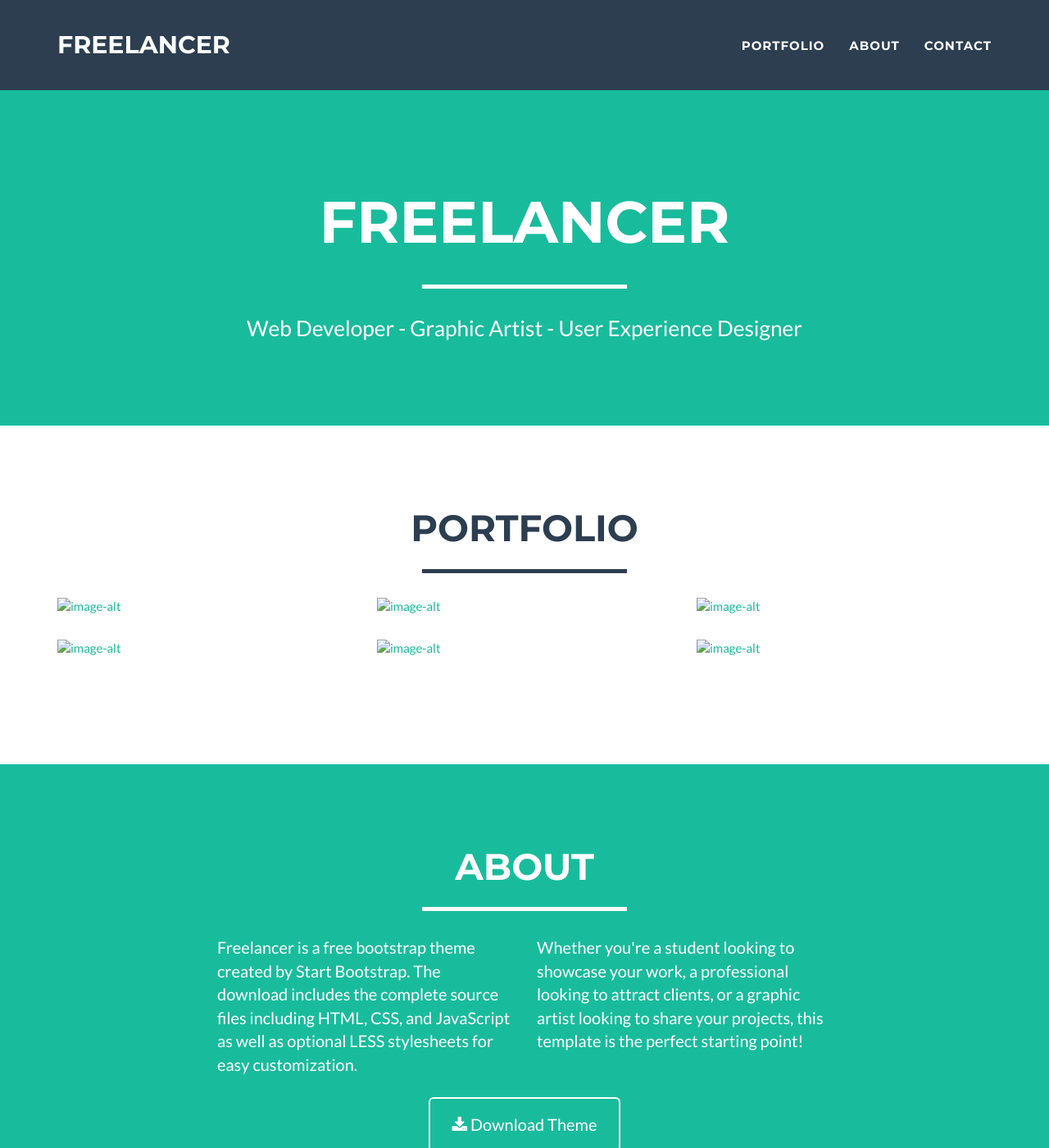
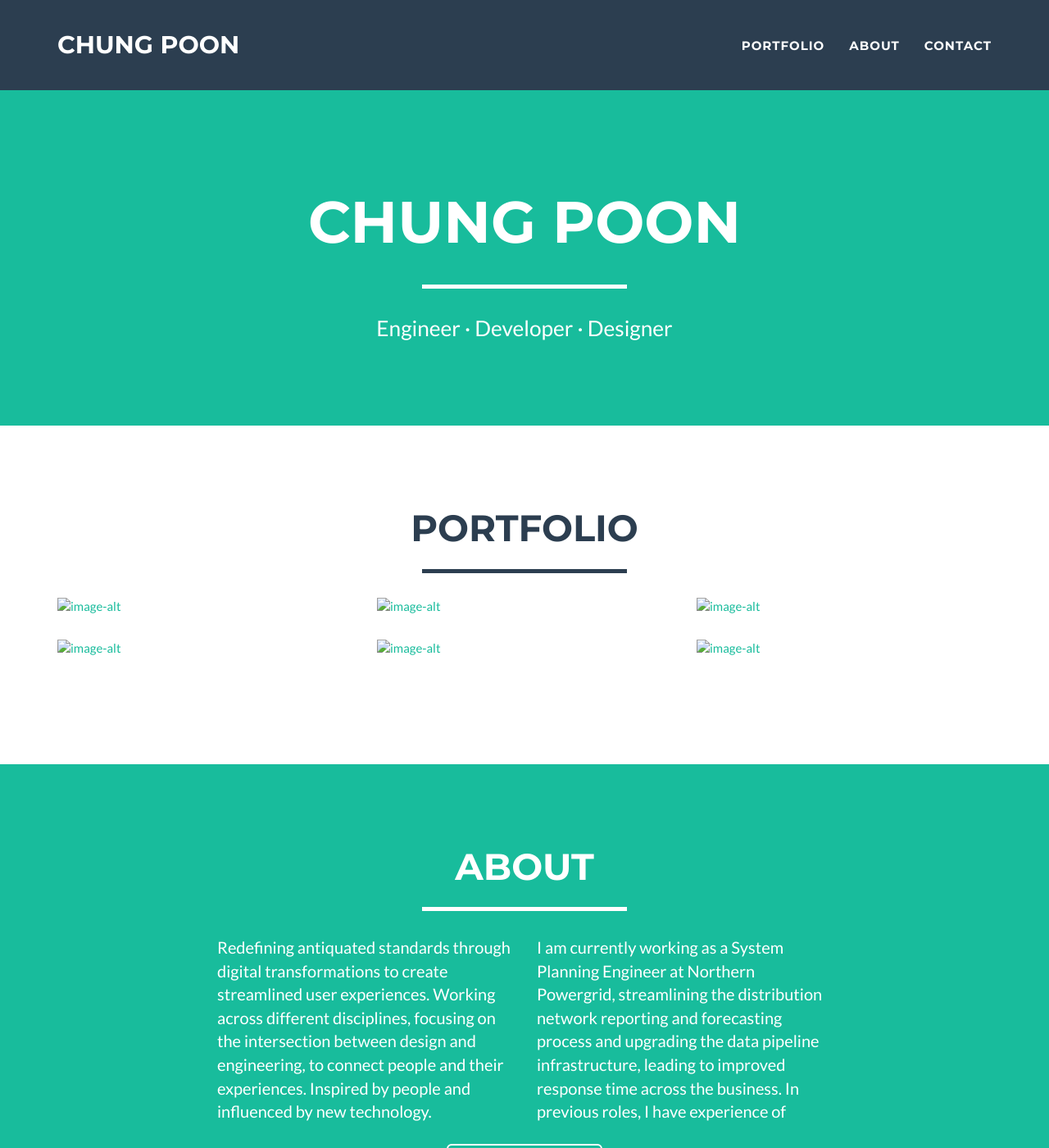
Before and after one commit to sjmoosavinia/sjmoosavinia.github.io, a Jekyll site: the page built from _posts/2014-07-14-project-5.markdown, in a window 1280 px wide and 1400 px high. Shown: the whole window at 82% size. Built offline with Jekyll 4.4.1, drawn with Linux system fonts in a browser that asks for light colours; some of the changed text lies outside the part shown.

Commit message:
Inital customatisation

```diff
--- a/_config.yml
+++ b/_config.yml
@@ -1,11 +1,11 @@
 # Site settings
-title: Freelancer
-email: your-email@domain.com
-url: https://example.github.io
-description: "Write an awesome description for your new site here. You can edit this line in _config.yml. It will appear in your document head meta (for Google search results) and in your feed.xml site description."
-keywords: "your keywords, separated by commas"
-skills: "Web Developer - Graphic Artist - User Experience Designer"
-meta_author: LastName FirstName
+title: Chung Poon
+email: hello@cmpoon.com
+url: https://portfolio.cmpoon.com
+description: "Chung Poon : Engineer - Developer - Designer. Find out more about his work in his porfolio here."
+keywords: "Chung Poon, porfolio, designer, web, developer, full stack"
+skills: "Engineer &middot; Developer &middot; Designer"
+meta_author: Poon Chung
 
 # Google webmaster tools
 google_verify:
@@ -21,7 +21,7 @@
 
 # If you use disqus you need disqus shortname
 # https://help.disqus.com/customer/portal/articles/466208
-disqus_shortname: myshortname
+disqus_shortname: cmpoon
 
 # Color settings (hex-codes without the leading hash-tag)
 color:
@@ -32,31 +32,30 @@
 
 # Footer settings
 footer:
-  copyright: Dr. Henry Jekyll
-  location: Location
-  social: Around the Web
-  credits: Credits
+  copyright: Chung Poon
+  location: London, UK
+  social: cmpoon
+  credits: Imperial Colege London
 
 # Social networks usernames (many more available: google-plus, flickr, dribbble, pinterest, instagram, tumblr, linkedin, etc.)
 social:
-  - title: twitter
-    url: http://twitter.com/jekyllrb
-  - title: facebook
-    url:
-  - title: stack-overflow
-    url: http://stackoverflow.com/questions/tagged/jekyll
-  - title: bitbucket
-    url: http://bitbucket.org/jekyll
+  - title: linkedin
+    url: http://linkedin.com/cmpoon
   - title: github
-    url: http://github.com/jekyll
+    url: http://github.com/cmpoon
+  - title: google-plus
+    url: http://plus.google.com/cmpoon212
+
 
 # Postal address (add as many lines as necessary)
 address:
-  - line: 3481 Melrose Place
-  - line: Beverly Hills, CA 90210
+  - line: Department of Electrical &amp; Electronic Engineering
+  - line: Imperial College
+  - line: London
+  - line: SW7 2AZ
 
 # Credits content
-credits: 'Freelancer is a free to use, open source Bootstrap theme created by <a href="http://startbootstrap.com">Start Bootstrap</a>.'
+credits: '<a href="http://cmpoon.com/terms">Terms of Use</a>&nbsp;|&nbsp;<a href="http://cmpoon.com/privacy">Privacy</a>'
 
 # Build settings
 markdown: kramdown
--- a/_includes/about.html
+++ b/_includes/about.html
@@ -9,14 +9,14 @@
             </div>
             <div class="row">
                 <div class="col-lg-4 col-lg-offset-2">
-                    <p>Freelancer is a free bootstrap theme created by Start Bootstrap. The download includes the complete source files including HTML, CSS, and JavaScript as well as optional LESS stylesheets for easy customization.</p>
+                    <p>Redefining antiquated standards through digital transformations to create streamlined user experiences. Working across different disciplines, focusing on the intersection between design and engineering, to connect people and their experiences. Inspired by people and influenced by new technology.</p>
                 </div>
                 <div class="col-lg-4">
-                    <p>Whether you're a student looking to showcase your work, a professional looking to attract clients, or a graphic artist looking to share your projects, this template is the perfect starting point! </p>
+                    <p>I am currently working as a System Planning Engineer at Northern Powergrid, streamlining the distribution network reporting and forecasting process and upgrading the data pipeline infrastructure, leading to improved response time across the business. In previous roles, I have experience of </p>
                 </div>
                 <div class="col-lg-8 col-lg-offset-2 text-center">
-                    <a href="#" class="btn btn-lg btn-outline">
-                        <i class="fa fa-download"></i> Download Theme
+                    <a href="#contact" class="btn btn-lg btn-outline">
+                        <i class="fa fa-download"></i> Get in Touch
                     </a>
                 </div>
             </div>
--- a/_includes/contact_static.html
+++ b/_includes/contact_static.html
@@ -3,7 +3,7 @@
 	<div class="container">
 		<div class="row">
 			<div class="col-lg-12 text-center">
-				<h2>Contact Me</h2>
+				<h2>Get In Touch</h2>
 				<hr class="star-primary">
 			</div>
 		</div>
```
Also changed, not shown: README.md, img/professional.jpg (added), img/profile.png, screenshot.png (deleted), 2 other files.
